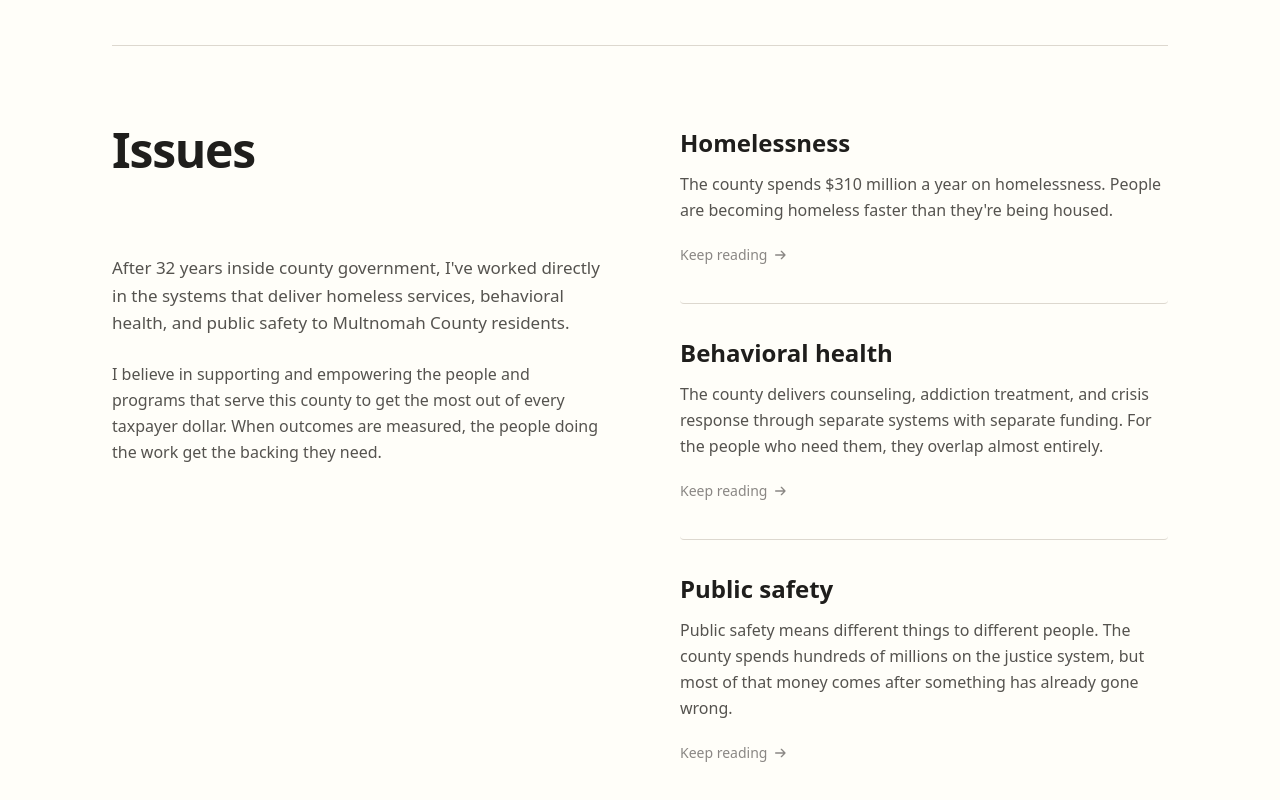
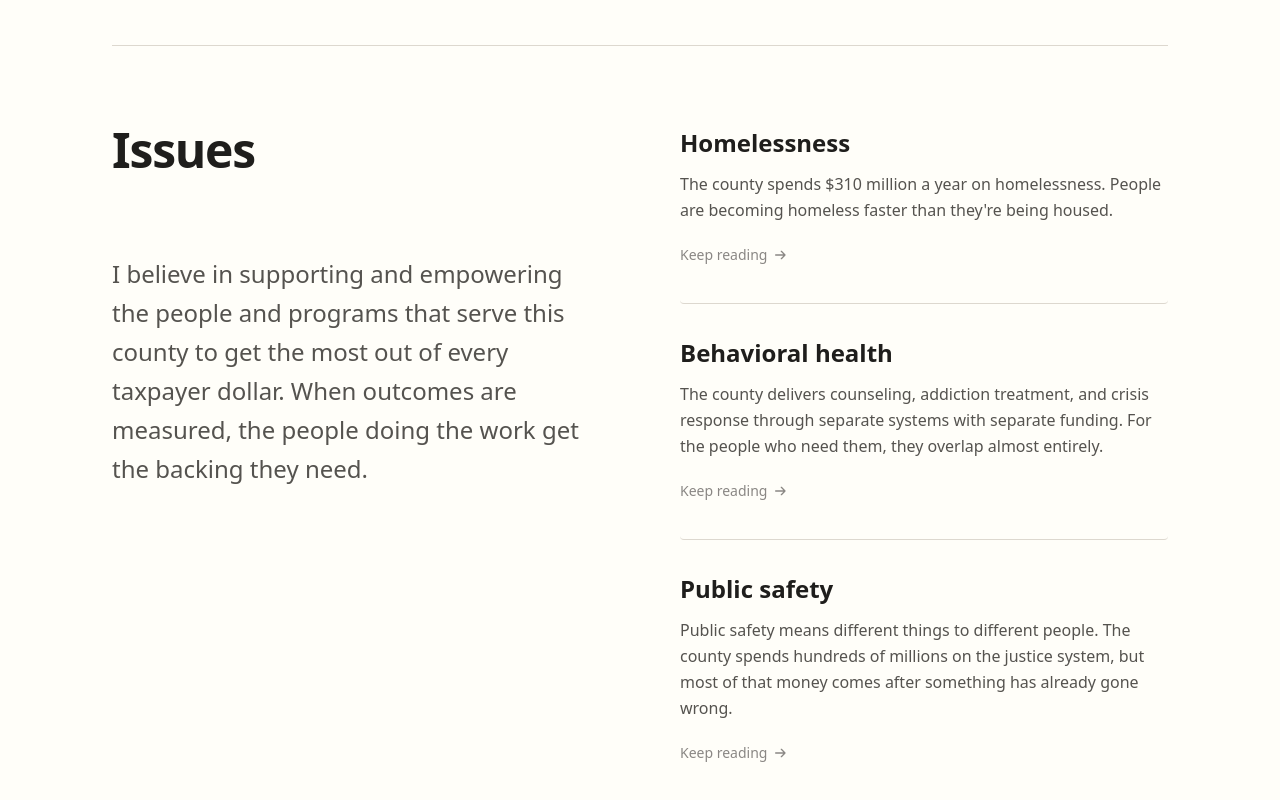
Before and after one commit to zaghloulalexander-max/campaign-site, a Next.js app: page / in a window 1280 px wide. Shown: the part 2001-2801 px from the top of the page. Built offline with nearby package versions, Linux system fonts and the light colour scheme.

Commit message:
left border and issue text

```diff
--- a/app/(campaign)/issues/homelessness/page.tsx
+++ b/app/(campaign)/issues/homelessness/page.tsx
@@ -62,7 +62,7 @@ export default function HomelessnessPage() {
       </p>
 
       {/* Bridge data — sits between sections */}
-      <p className="border-l-2 border-[#71b3a9] pl-6 text-text-subtle text-[15px] italic my-16">
+      <p className="border-l-2 border-[#aa7355] pl-6 text-text-subtle text-[15px] italic my-16">
         Unsheltered homelessness in Multnomah County increased 75% between
         2023 and 2025. Over 10,500 people experienced homelessness in the
         county in 2025, and people are becoming homeless faster than they are
--- a/app/components/sections/Issues.tsx
+++ b/app/components/sections/Issues.tsx
@@ -43,10 +43,7 @@ export default function Issues({ dict }: IssuesProps) {
           <h2 id="issues-heading" className="text-4xl md:text-5xl font-semibold text-text leading-none tracking-tight">
             {dict.heading}
           </h2>
-          <p className="mt-20 text-[17px] text-text-muted leading-relaxed">
-            {dict.leadIn}
-          </p>
-          <p className="mt-6 text-base text-text-muted leading-relaxed">
+          <p className="mt-20 text-xl md:text-2xl text-text-muted leading-relaxed">
             {dict.leadInBody}
           </p>
         </div>
```
